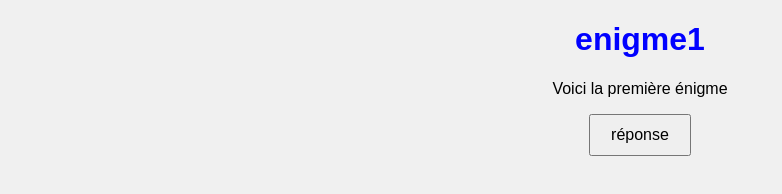
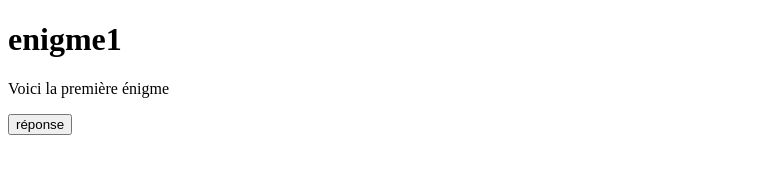
Before and after one commit to thibatx/workshop-escape_game, a website: page public/html/frame1.html in a window 1280 px wide. Shown: the whole page, without its empty margins (0-782 px from the left). Drawn offline with Linux system fonts and the light colour scheme; files that its build step writes are made by us from their sources.

Commit message:
testframe5

```diff
--- a/public/html/frame1.html
+++ b/public/html/frame1.html
@@ -4,7 +4,7 @@
   <meta charset="UTF-8">
   <meta name="viewport" content="width=device-width, initial-scale=1.0">
   <title>frame1</title>
-  <link rel="stylesheet" href="frame1.css">
+  <link rel="stylesheet" href="workshop-escape_game\public\css\frame1.css">
 </head>
 <body>
   <h1>enigme1</h1>
```
